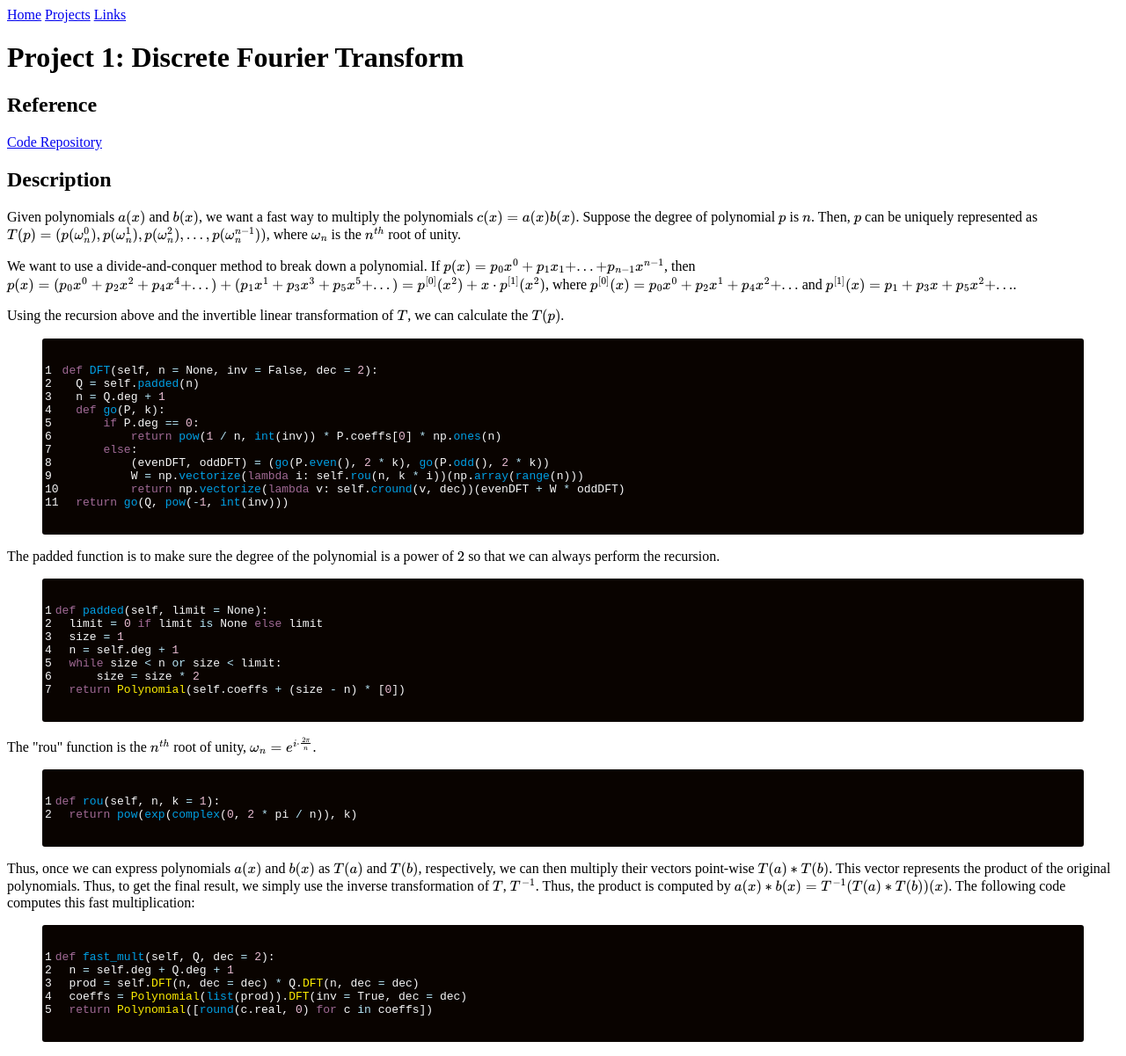
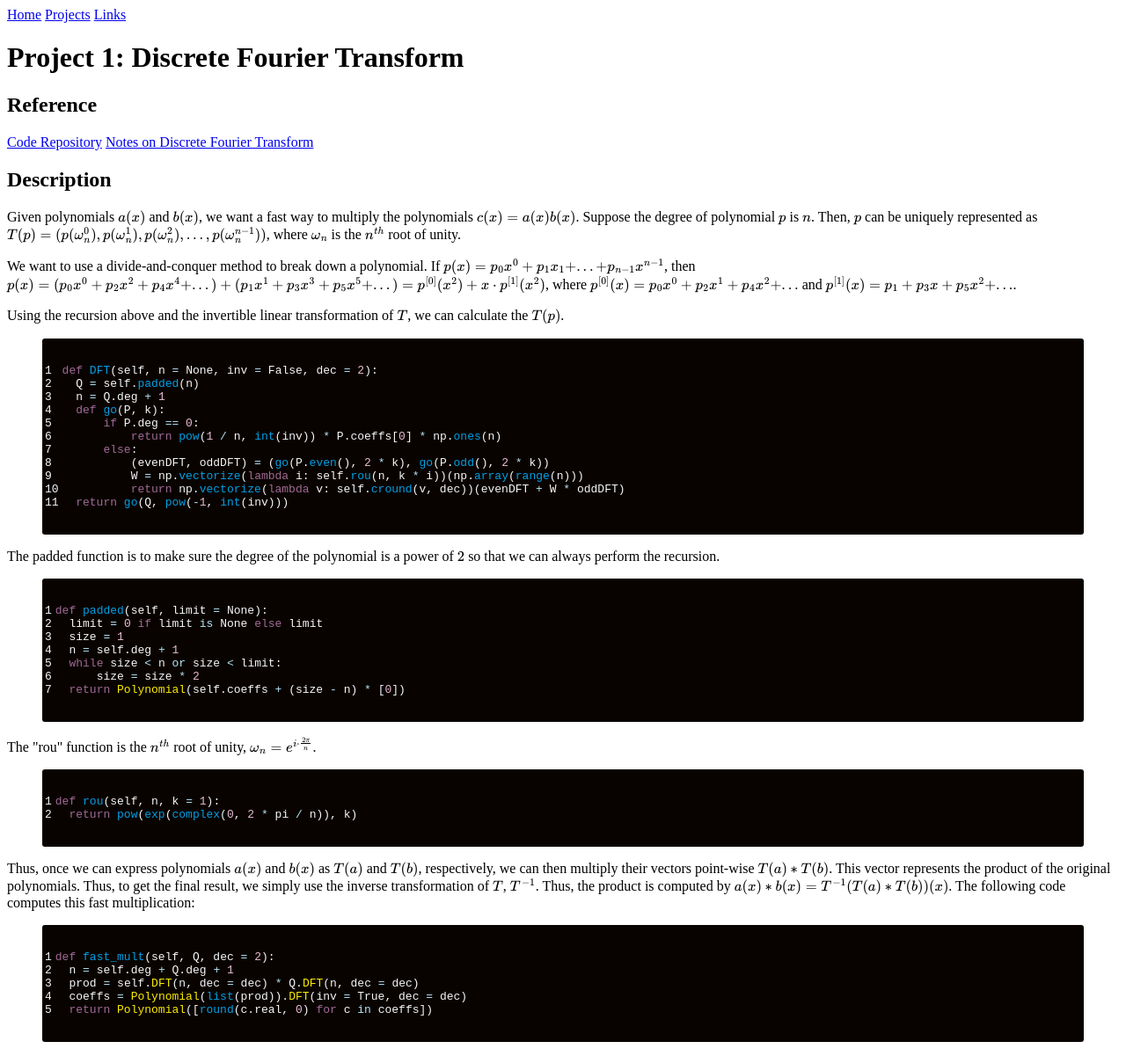
Before and after one commit to CategorIAN/categorian.github.io, a Jekyll site: the page built from projects/msu/csci_532/discrete_fourier_transform.md, in a window 1280 px wide. Shown: the whole page at 88% size. Built offline with Jekyll 4.4.1, drawn with Linux system fonts in a browser that asks for light colours; formulas are drawn with MathJax 3.

Commit message:
Update discrete_fourier_transform.md

```diff
--- a/projects/msu/csci_532/discrete_fourier_transform.md
+++ b/projects/msu/csci_532/discrete_fourier_transform.md
@@ -6,6 +6,7 @@ layout: default
 
 <h2>Reference</h2>
 <a href = "https://github.com/CategorIAN/CSCI_532_HW1">Code Repository</a>
+[Notes on Discrete Fourier Transform](https://categorian.github.io/pdfs/CSCI_447_Project_3.pdf)
 
 <h2>Description</h2>
 <p>
```
